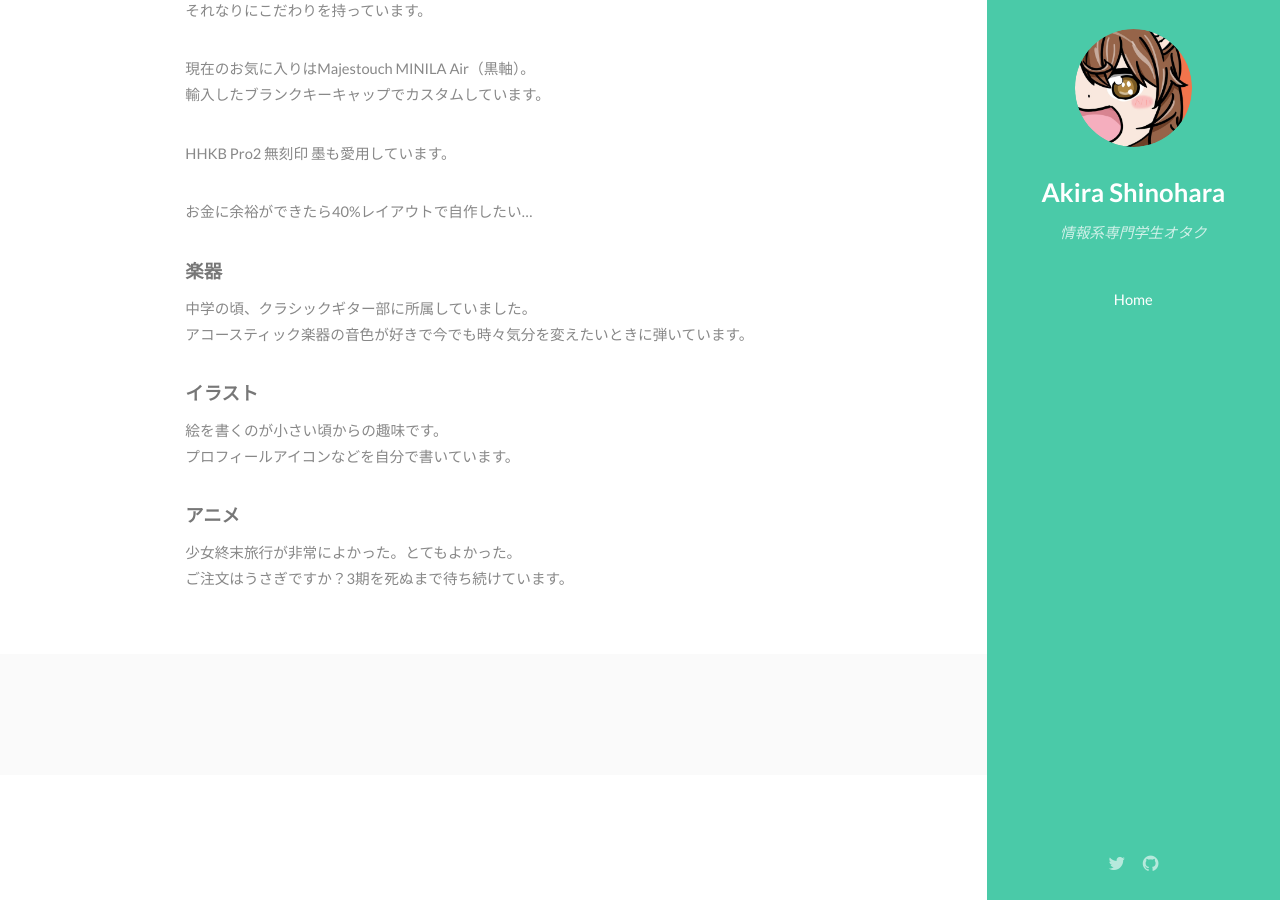
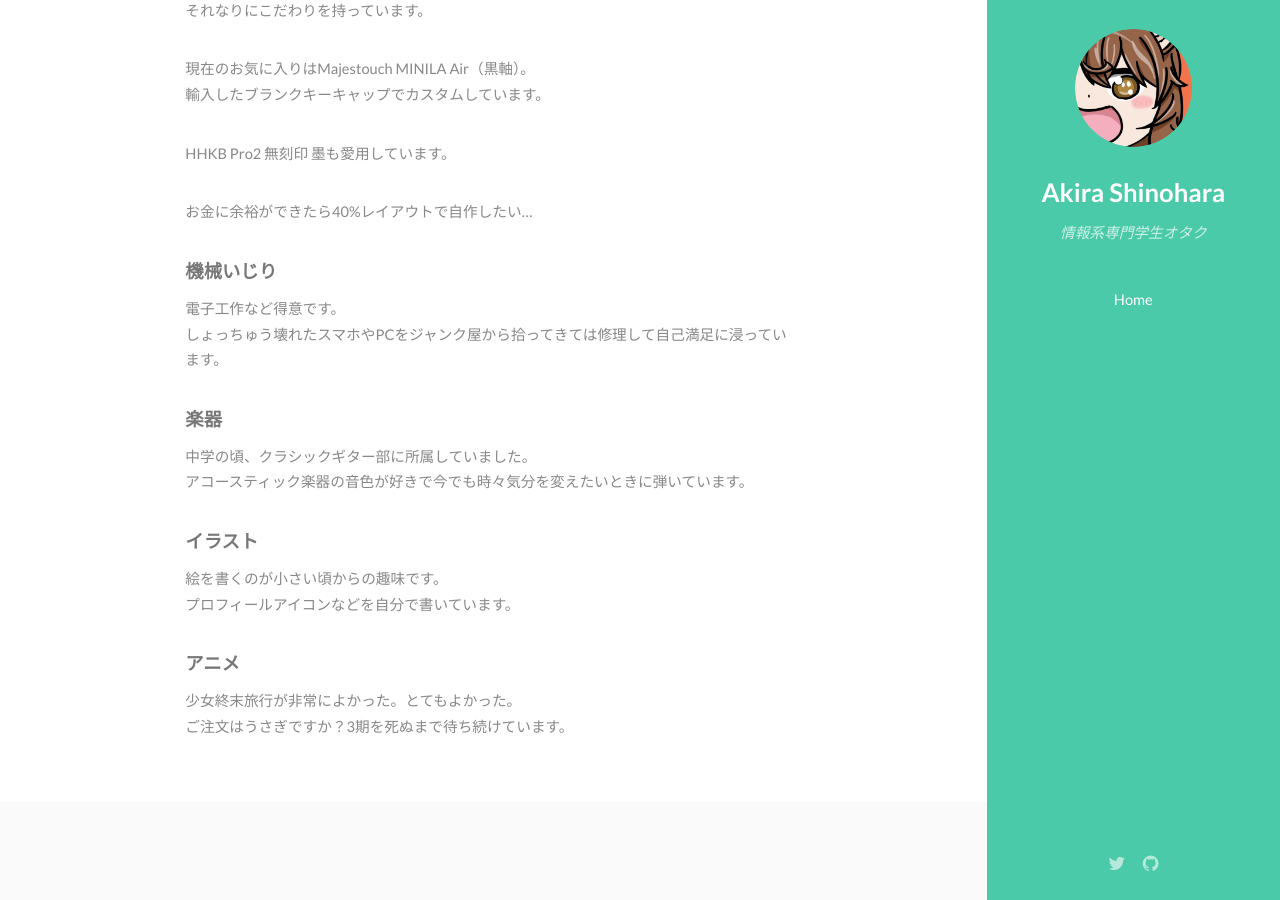
Before and after one commit to s10akir/s10akir.github.io, a Jekyll site: the page built from index.md, in a window 1280 px wide and 900 px high, scrolled down 3970 px. Built offline with Jekyll 4.4.1, drawn with Linux system fonts in a browser that asks for light colours.

Commit message:
[add] update index page

```diff
--- a/index.md
+++ b/index.md
@@ -102,6 +102,10 @@ HHKB Pro2 無刻印 墨も愛用しています。
 
 お金に余裕ができたら40%レイアウトで自作したい…
 
+#### 機械いじり
+電子工作など得意です。
+しょっちゅう壊れたスマホやPCをジャンク屋から拾ってきては修理して自己満足に浸っています。
+
 #### 楽器
 中学の頃、クラシックギター部に所属していました。
 アコースティック楽器の音色が好きで今でも時々気分を変えたいときに弾いています。
```
